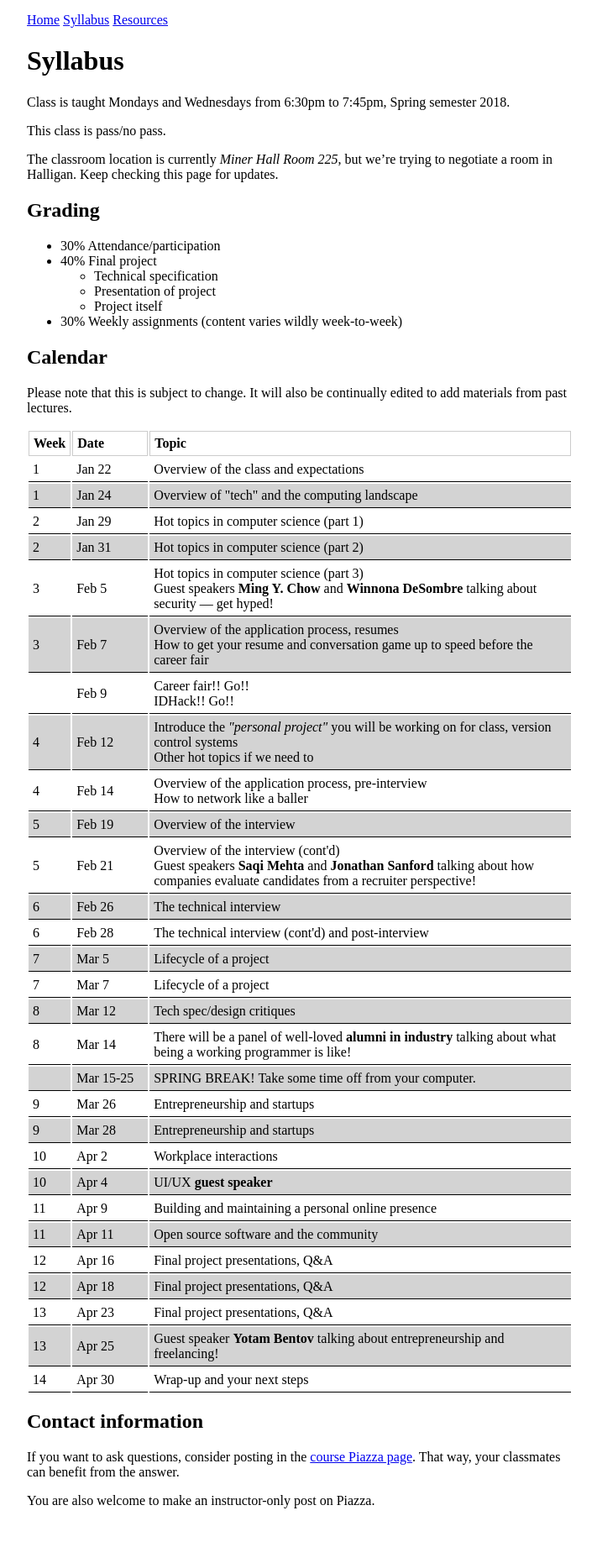
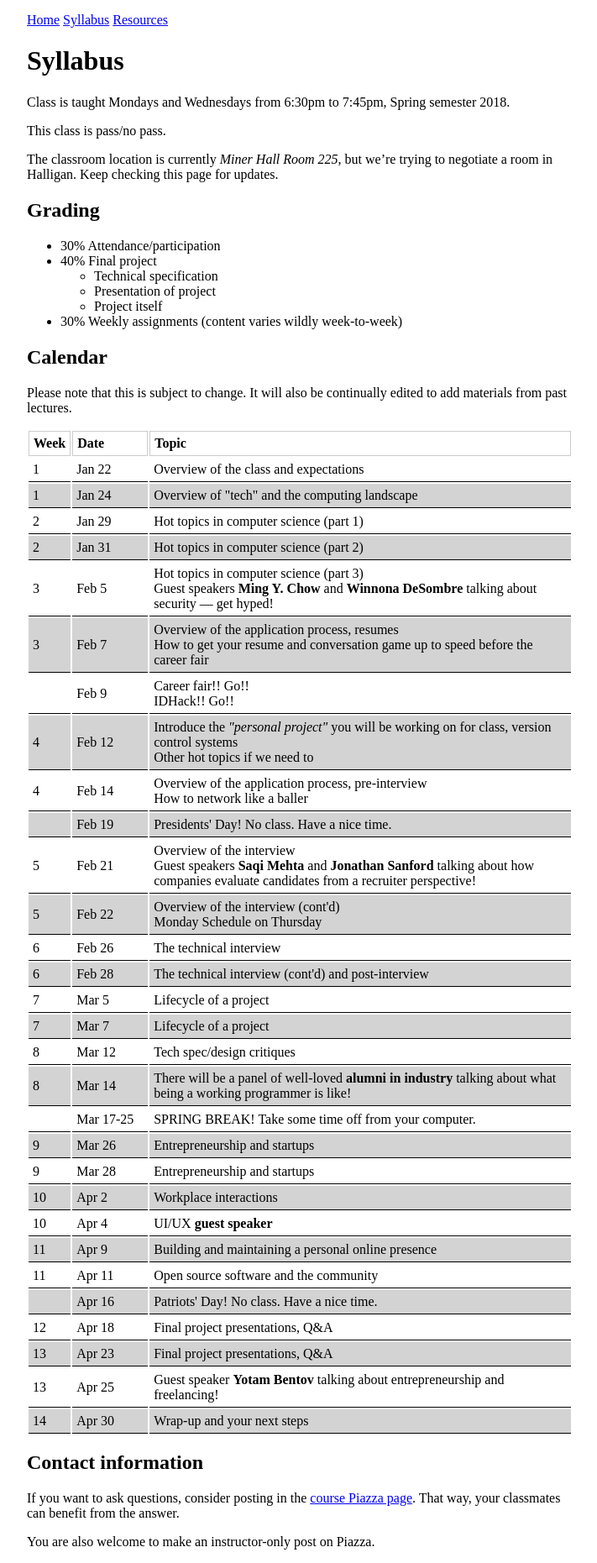
Before and after one commit to tekknolagi/excollege, a Jekyll site: the page built from syllabus.md, in a window 1280 px wide. Shown: the whole page at 84% size, without its empty margins (16-727 px from the left). Built offline with Jekyll 4.4.1, drawn with Linux system fonts in a browser that asks for light colours; before the commit the page ends 1812 px from its top, so only the background shows below that.

Commit message:
Fix calendar -- some days off

```diff
--- a/syllabus.md
+++ b/syllabus.md
@@ -94,19 +94,26 @@ to add materials from past lectures.
             </td>
         </tr>
         <tr>
-            <td>5</td>
+            <td></td>
             <td>Feb 19</td>
-            <td>Overview of the interview</td>
+            <td>Presidents' Day! No class. Have a nice time.</td>
         </tr>
         <tr>
             <td>5</td>
             <td>Feb 21</td>
-            <td>Overview of the interview (cont'd)
+            <td>Overview of the interview
             <br />
             Guest speakers <b>Saqi Mehta</b> and <b>Jonathan Sanford</b>
             talking about how companies evaluate candidates from a recruiter
             perspective!
             </td>
+        </tr>
+        <tr>
+            <td>5</td>
+            <td>Feb 22</td>
+            <td>Overview of the interview (cont'd)
+            <br />
+            Monday Schedule on Thursday</td>
         </tr>
         <tr>
             <td>6</td>
@@ -142,7 +149,7 @@ to add materials from past lectures.
         </tr>
         <tr>
             <td></td>
-            <td>Mar 15-25</td>
+            <td>Mar 17-25</td>
             <td>SPRING BREAK! Take some time off from your computer.</td>
         </tr>
         <tr>
@@ -176,9 +183,9 @@ to add materials from past lectures.
             <td>Open source software and the community</td>
         </tr>
         <tr>
-            <td>12</td>
+            <td></td>
             <td>Apr 16</td>
-            <td>Final project presentations, Q&amp;A</td>
+            <td>Patriots' Day! No class. Have a nice time.</td>
         </tr>
         <tr>
             <td>12</td>
```
